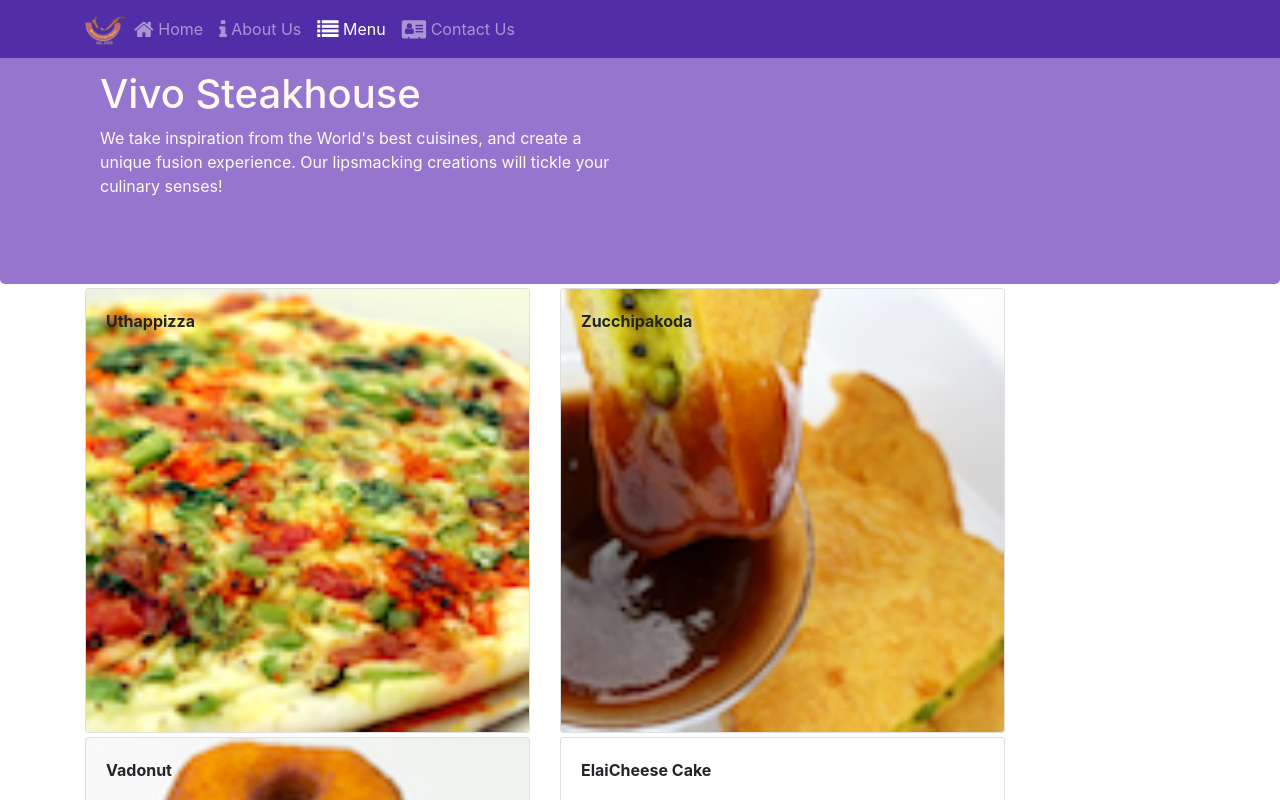
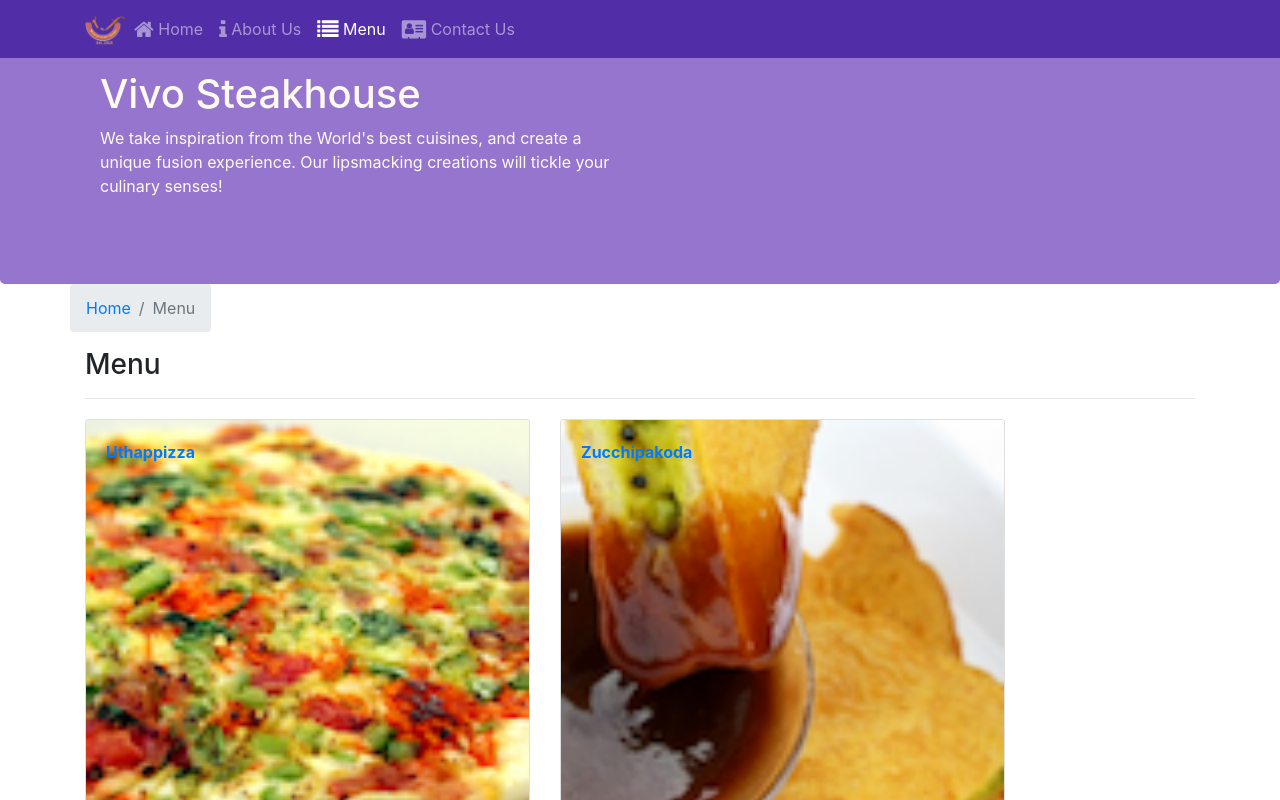
Before and after one commit to emyhoang/steakrestaurant-react, a React (Create React App) app: page /menu in a window 1280 px wide. Shown: the top 800 px of the page. Built offline with nearby package versions, Linux system fonts and the light colour scheme.

Commit message:
refactor dishdetailcomponent onClick to a link to route parameter, pass comments as props to render comment section
- add breadcrumb to contact component, dish detail component
- add menu/dishID route param in main component

```diff
--- a/src/components/ContactComponent.js
+++ b/src/components/ContactComponent.js
@@ -1,8 +1,16 @@
 import React from 'react';
+import { Breadcrumb, BreadcrumbItem } from 'reactstrap';
+import { Link } from 'react-router-dom';
 
 function Contact(props) {
   return (
     <div className='container'>
+      <Breadcrumb>
+        <BreadcrumbItem>
+          <Link to='/home'>Home</Link>
+        </BreadcrumbItem>
+        <BreadcrumbItem active>Contact Us</BreadcrumbItem>
+      </Breadcrumb>
       <div className='row row-content'>
         <div className='col-12'>
           <h3>Location Information</h3>
--- a/src/components/DishdetailComponent.js
+++ b/src/components/DishdetailComponent.js
@@ -1,11 +1,12 @@
 import React from 'react';
-import { Card, CardBody, CardTitle, CardText, CardImg } from 'reactstrap';
+import { Breadcrumb, BreadcrumbItem, Card, CardImg, CardBody, CardTitle, CardText } from 'reactstrap';
 import DishComment from './DishComment';
+import { Link } from 'react-router-dom';
 
 const RenderComment = (props) => {
-  console.log(`RenderComment ${JSON.stringify(props)}`);
-
-  return props.dishSelected.comments.map((comment) => {
+  //REMOVE WHEN DONE
+  // console.log(`RenderComment ${JSON.stringify(props)}`);\
+  return props.comment.map((comment) => {
     return (
       <ul key={comment.id} className='list-unstyled'>
         <DishComment {...comment} />
@@ -15,28 +16,46 @@ const RenderComment = (props) => {
 };
 
 const DishDetail = (props) => {
-  console.log(`DishDetail ${JSON.stringify(props)}`);
+  //REMOVE WHEN DONE
+  // console.log(`DishDetail ${JSON.stringify(props)}`);
+  const { dishSelected: dish, comments: comment } = props;
 
-  const { dishSelected: dish } = props;
+  const RenderDish = () => {
+    return (
+      <>
+        <Card>
+          <CardImg top src={dish.image} alt={dish.name} />
+          <CardBody>
+            <CardTitle className='font-weight-bold'>{dish.name}</CardTitle>
+            <CardText>{dish.description}</CardText>
+          </CardBody>
+        </Card>
+      </>
+    );
+  };
 
   if (dish != null) {
     return (
       <div className='container'>
         <div className='row'>
-          <div className='col-12 col-md-5 mt-1'>
-            <Card>
-              <CardImg top src={dish.image} alt={dish.name} />
-              <CardBody>
-                <CardTitle className='font-weight-bold'>{dish.name}</CardTitle>
-                <CardText>{dish.description}</CardText>
-              </CardBody>
-            </Card>
+          <Breadcrumb>
+            <BreadcrumbItem>
+              <Link to='/menu'>Menu</Link>
+            </BreadcrumbItem>
+            <BreadcrumbItem active>{dish.name}</BreadcrumbItem>
+          </Breadcrumb>
+          <div className='col-12'>
+            <h3>{dish.name}</h3>
+            <hr />
           </div>
-          <div className='col col-md mt-1'>
+        </div>
+        <div className='row'>
+          <div className='col-12 col-md-5 m-1'>
+            <RenderDish dish={dish} />
+          </div>
+          <div className='col col-md-5 m-1 font-weight-bold'>
             <h4>Comments</h4>
-            <div className='font-weight-bold'>
-              <RenderComment dishSelected={dish} />
-            </div>
+            <RenderComment comment={comment} />
           </div>
         </div>
       </div>
--- a/src/components/MainComponent.js
+++ b/src/components/MainComponent.js
@@ -1,6 +1,6 @@
 import React from 'react';
 import Menu from './MenuComponent';
-// import DishDetail from './DishdetailComponent';
+import DishDetail from './DishdetailComponent';
 import { DISHES } from '../shared/dishes';
 import { COMMENTS } from '../shared/comments';
 import { PROMOTIONS } from '../shared/promotions';
@@ -36,20 +36,28 @@ class Main extends React.Component {
         />
       );
     };
+
+    const DishWithId = ({ match }) => {
+      return (
+        <DishDetail
+          dishSelected={this.state.dishes.filter((dish) => dish.id === parseInt(match.params.dishId, 10))[0]}
+          comments={this.state.comments.filter((comment) => comment.dishId === parseInt(match.params.dishId, 10))}
+        />
+      );
+    };
+
     return (
       <>
         <Header />
         <Switch>
           <Route path='/home' component={HomePage} />
           <Route exact path='/menu' component={() => <Menu dishes={this.state.dishes} />} />
+          <Route path='/menu/:dishId' component={DishWithId} />
           <Route exact path='/contactus' component={Contact} />
           <Redirect to='/home' />
         </Switch>
         <Footer />
       </>
-      // remove
-      // {/* <Menu dishes={this.state.dishes} onClick={(dishId) => this.onDishSelected(dishId)} />
-      // <DishDetail dishSelected={this.state.dishes.filter((dish) => dish.id === this.state.selectedDish)[0]} /> */}
     );
   }
 }
--- a/src/components/MenuComponent.js
+++ b/src/components/MenuComponent.js
@@ -1,13 +1,16 @@
 import React from 'react';
-import { Card, CardTitle, CardImg, CardImgOverlay } from 'reactstrap';
+import { Card, CardTitle, CardImg, CardImgOverlay, Breadcrumb, BreadcrumbItem } from 'reactstrap';
+import { Link } from 'react-router-dom';
 
-function RenderMenuItem({ dish, onClick }) {
+function RenderMenuItem({ dish }) {
   return (
-    <Card onClick={() => onClick(dish.id)}>
-      <CardImg width='100%' src={dish.image} alt={dish.name} />
-      <CardImgOverlay>
-        <CardTitle className='font-weight-bold'>{dish.name}</CardTitle>
-      </CardImgOverlay>
+    <Card>
+      <Link to={`/menu/${dish.id}`}>
+        <CardImg width='100%' src={dish.image} alt={dish.name} />
+        <CardImgOverlay>
+          <CardTitle className='font-weight-bold'>{dish.name}</CardTitle>
+        </CardImgOverlay>
+      </Link>
     </Card>
   );
 }
@@ -23,6 +26,18 @@ const Menu = (props) => {
 
   return (
     <div className='container'>
+      <div className='row'>
+        <Breadcrumb>
+          <BreadcrumbItem>
+            <Link to='/home'>Home</Link>
+          </BreadcrumbItem>
+          <BreadcrumbItem active>Menu</BreadcrumbItem>
+        </Breadcrumb>
+        <div className='col-12'>
+          <h3>Menu</h3>
+          <hr />
+        </div>
+      </div>
       <div className='row'>{menu}</div>
     </div>
   );
```
